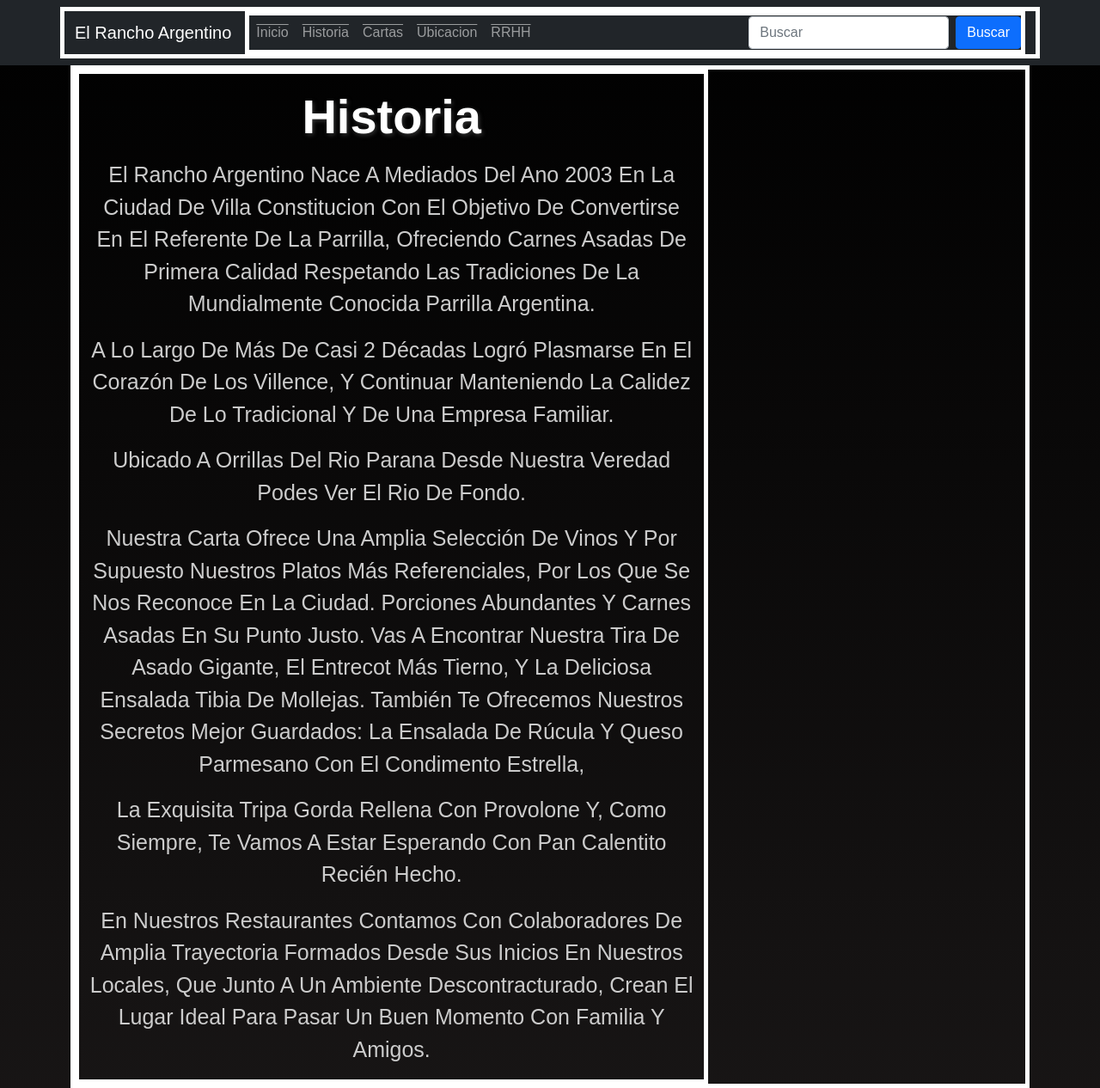
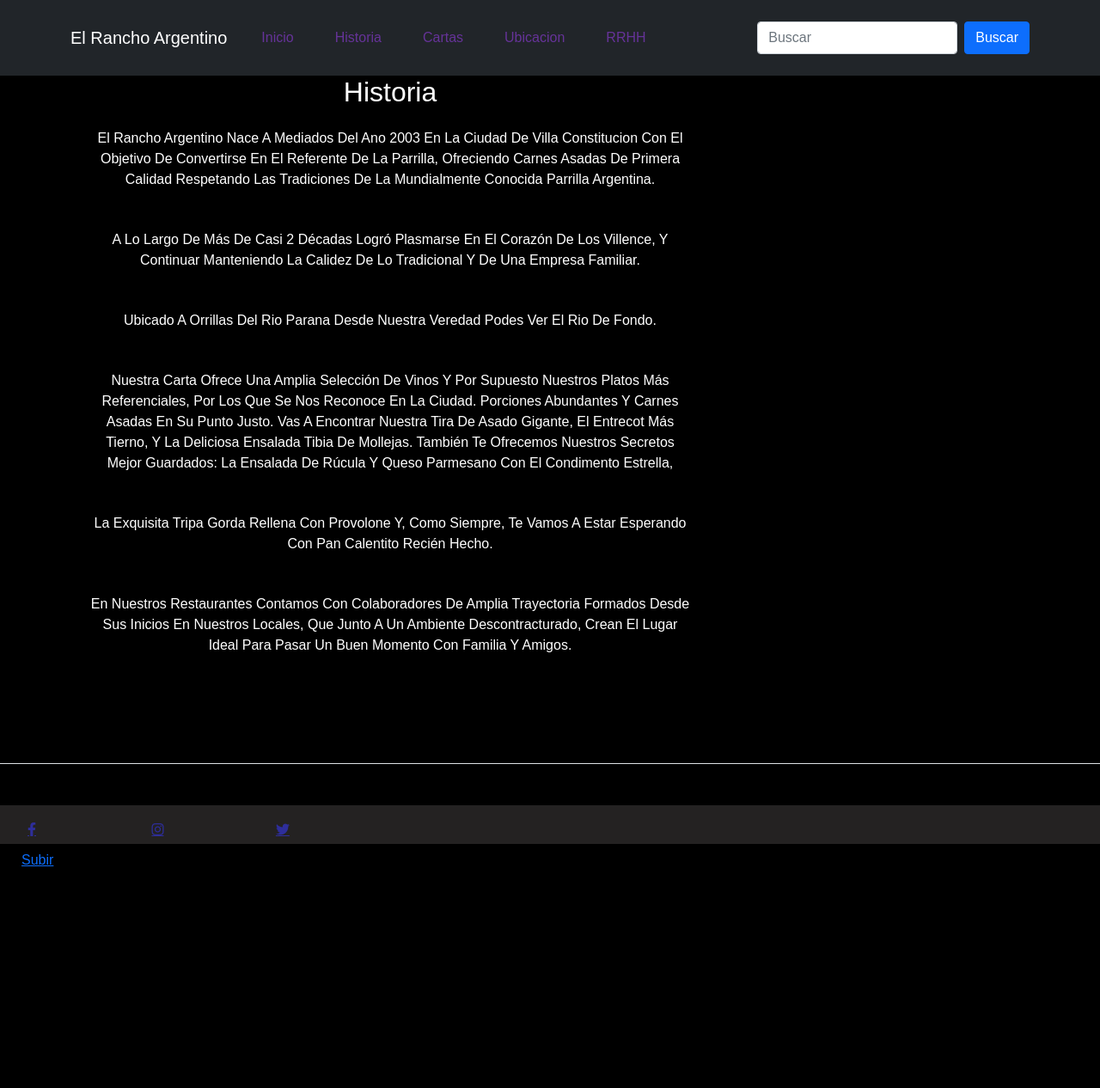
Before and after one commit to milton878/proyectob, a website: page asset/historia.html in a window 1280 px wide. Shown: the top 1266 px of the page at 86% size. After the commit the page ends 1068 px from the top, so only its background shows below. Drawn offline with nearby package versions, Linux system fonts and the light colour scheme.

Commit message:
agregando sass

```diff
--- a/asset/historia.html
+++ b/asset/historia.html
@@ -34,12 +34,12 @@
              </button>
              <div class="collapse navbar-collapse"id="contenidoMenu">
                  <!--Enlaces-->
-                  <ul class="navbar-nav me-auto">
-                     <li class="nav-item"> <a class="nav-link" href="/index.html">Inicio</a></li>
-                     <li class="nav-item"> <a class="nav-link" href="/asset/historia.html">Historia</a></li>
-                     <li class="nav-item"> <a class="nav-link" href="/asset/cartas.html">Cartas</a></li>
-                     <li class="nav-item"><a class="nav-link" href="/asset/ubicacion.html">Ubicacion</a></li>
-                     <li class="nav-item"><a class="nav-link" href="/asset/rrhh.html">RRHH</a></li>
+                  <ul class="navbar-nav me-auto lista">
+                     <li class="nav-item itemLista"> <a class="nav-link enlaceLista" href="/index.html">Inicio</a></li>
+                     <li class="nav-item itemLista"> <a class="nav-link enlaceLista" href="/asset/historia.html">Historia</a></li>
+                     <li class="nav-item itemLista"> <a class="nav-link enlaceLista" href="/asset/cartas.html">Cartas</a></li>
+                     <li class="nav-item itemLista"><a class="nav-link enlaceLista" href="/asset/ubicacion.html">Ubicacion</a></li>
+                     <li class="nav-item itemLista"><a class="nav-link enlaceLista" href="/asset/rrhh.html">RRHH</a></li>
                    </ul>
                    <!--Barra de busqueda-->
                    <form action="" class="d-flex">
@@ -60,10 +60,10 @@
 <main class="container">
    <section id="home" class="container">
        <div class="row min-vh-100 aling-items-center">
-           <div class="col-md-8 ml-md-5 text-md-left  text-center content">
+           <div class="col-md-8 ml-md-5 text-md-left  text-center content historia">
 
 
-               <h2 class="animate__animated animate__bounce">Historia</h2>
+               <h2 class="animate__animated animate__bounce titulo1">Historia</h2>
                <p class="texto">
                 El Rancho Argentino nace a mediados del ano 2003 en la ciudad de Villa constitucion con el objetivo de convertirse en el referente de la parrilla, ofreciendo carnes asadas de primera calidad respetando las tradiciones de la mundialmente conocida parrilla argentina.<br>
                </p>
@@ -90,12 +90,12 @@
 
 </main>
 
-<footer class="container-fluid bg-black ">
-    <div class="row border-top py-5 justify-content-between">
+<footer class="container-fluid bg-black footer ">
+    <div class="row border-top py-5 justify-content-between ">
         <div class="col-auto redes">
-            <a href="#" class="fab fa-facebook-f"></a>
-            <a href="#" class="fab fa-instagram"></a>
-            <a href="#" class="fab fa-twitter"></a>
+            <a href="#" class="fab fa-facebook-f enlaceRedes"></a>
+            <a href="#" class="fab fa-instagram enlaceRedes"></a>
+            <a href="#" class="fab fa-twitter enlaceRedes"></a>
 
 
         </div>
--- /dev/null
+++ b/scss/_historia.scss
@@ -0,0 +1,34 @@
+//Variaboles
+
+$color:black;
+$color2: rgb(46, 46, 155);
+
+
+
+.historia{
+    background: $color;
+    .titulo1{
+        color: white;
+    }
+    .texto{
+        color: white;
+        padding: 15px 10px;
+    }
+}
+.footer{
+    background:$color;
+    height: 20px;
+
+    .redes{
+       width: 100%;
+       height: 45px;
+       background: rgb(36, 34, 34);
+    }
+    .enlaceRedes{
+      width: 100px;
+      height: 100%;
+      margin: 20px;
+      color: $color2;
+
+    }
+}
--- /dev/null
+++ b/scss/_principal.scss
@@ -0,0 +1,63 @@
+body{
+    background: black;
+}
+
+
+/*Anidamiento*/
+
+
+.lista{
+    list-style: none;
+
+    .itemLista{
+    padding: 16px;
+    display: inline-block;
+    &:hover{
+        background-color: rgb(92, 63, 63);
+        border-radius: 10%;
+
+    }
+
+     .enlaceLista{
+         text-decoration: none;
+         font-size: 16px;
+         color:blue;
+         &:active{
+             border:solid aqua 1px;
+         }
+         &:link{
+             color:rebeccapurple;
+         }
+         &:visited{
+             color:#6d6d6d;
+             background-color: beige;
+         }
+
+     }
+
+    }
+
+
+
+}
+$fondo: rgb(12, 12, 12);
+.principal{
+background-color:$fondo;
+    .titulo{
+        padding-top: 30%;
+        font-size: 50px;
+        color: rgb(77, 200, 110);
+        text-align: center;
+
+
+    }
+    .titulo2{
+        font-size: 30px;
+        color: rgb(73, 1, 1);
+
+    }
+    .textoIndex{
+        font-size: 20px;
+        color: white;
+    }
+}
--- /dev/null
+++ b/scss/_reseteo.scss
@@ -0,0 +1,6 @@
+*{
+    margin: 0;
+    padding: 0;
+    font-family: sans-serif;
+    text-transform: capitalize;
+}
--- /dev/null
+++ b/scss/inicio.scss
@@ -0,0 +1,7 @@
+//Importaciones
+
+@import "principal";
+
+@import "historia";
+
+@import "reseteo";
```
Also changed, not shown: asset/cartas.html (+6 -6 lines), asset/rrhh.html (+6 -6 lines), index.html (+14 -14 lines), package.json (added, +133 -0 lines), estilos/estilos.css, scss/inicio.css (added), 3 other files.
